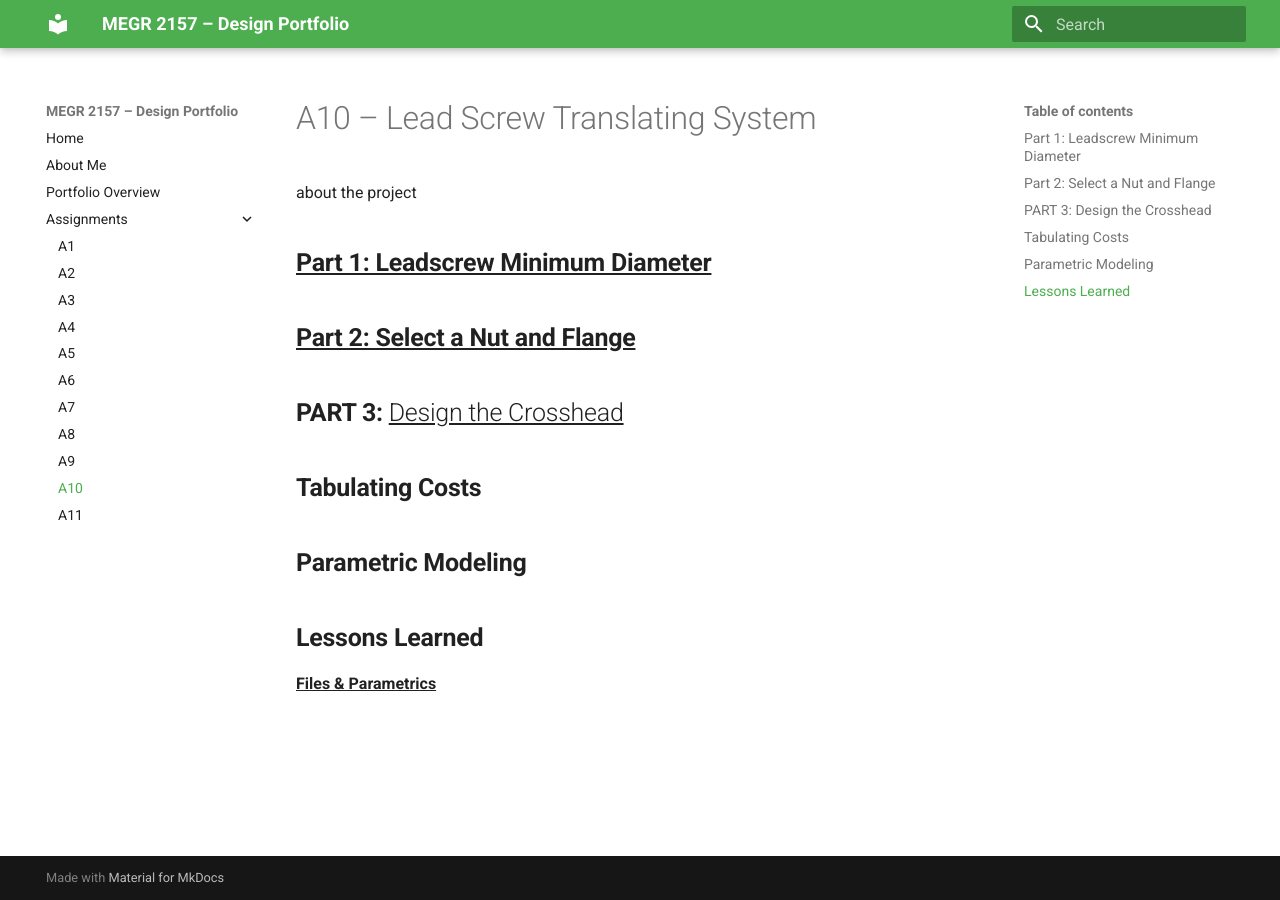
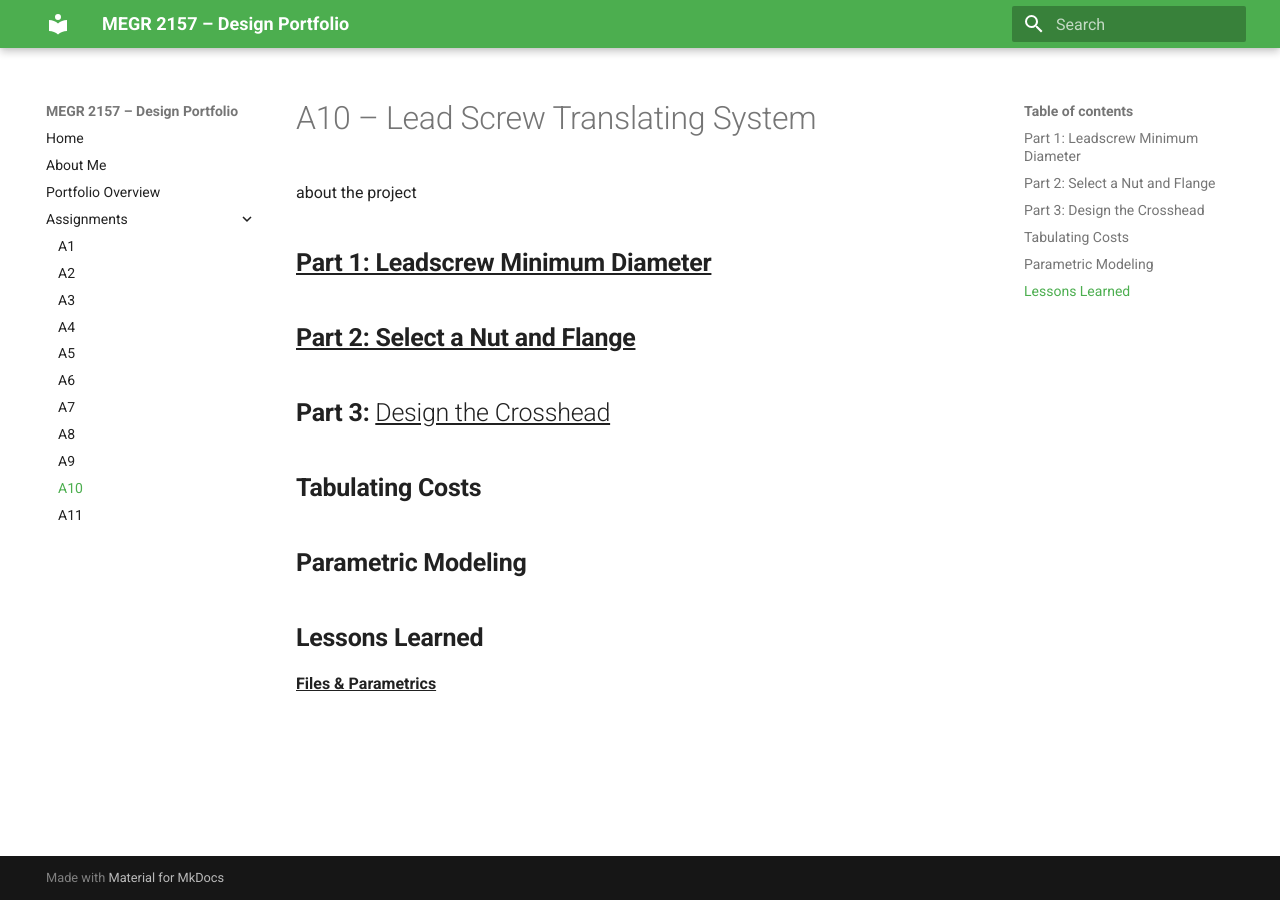
Before and after one commit to dadams78/design-projects-portfolio, an MkDocs documentation site: the page built from docs/assignments/A10/index.md, in a window 1280 px wide. Built offline with MkDocs 1.6.1 and Material for MkDocs 9.7.7, drawn with Linux system fonts in a browser that asks for light colours.

```diff
--- a/docs/assignments/A10/index.md
+++ b/docs/assignments/A10/index.md
@@ -12,7 +12,7 @@ about the project
 
 
 
-## __PART 3:__ <u>Design the Crosshead</u>
+## __Part 3:__ <u>Design the Crosshead</u>
 
 
 
@@ -20,7 +20,7 @@ about the project
 
 
 
-##__Parametric Modeling__
+## __Parametric Modeling__
 
 
 
```
